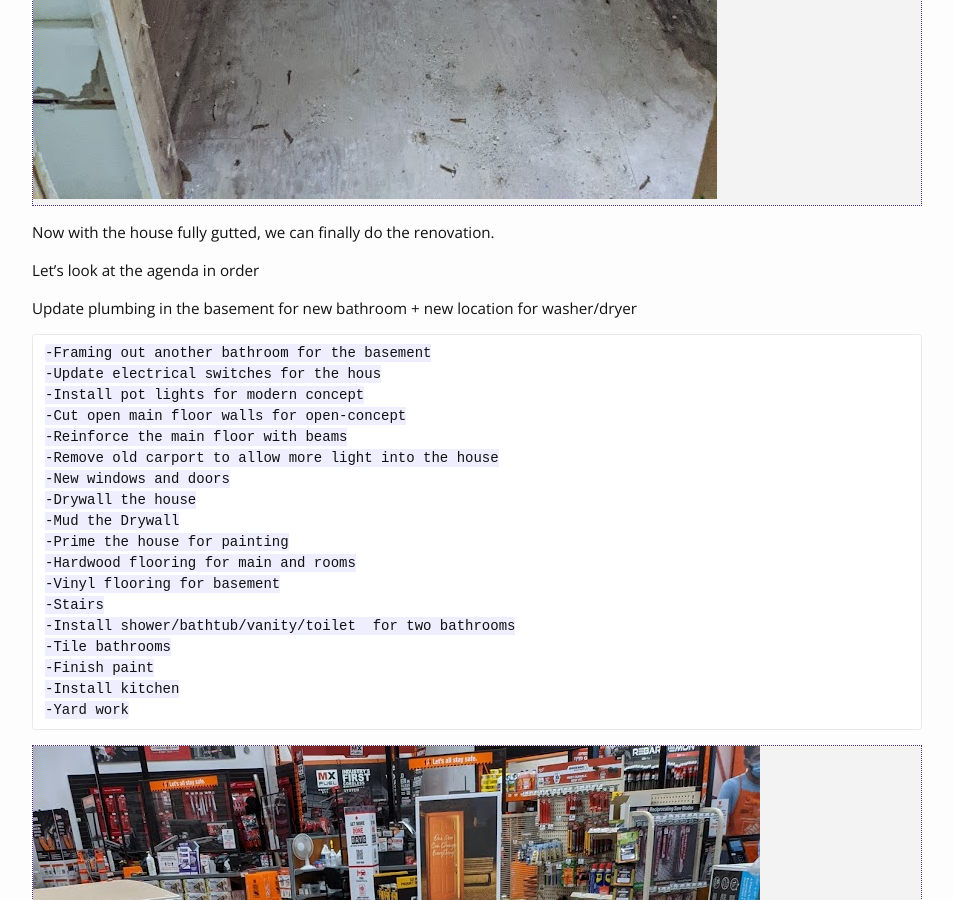
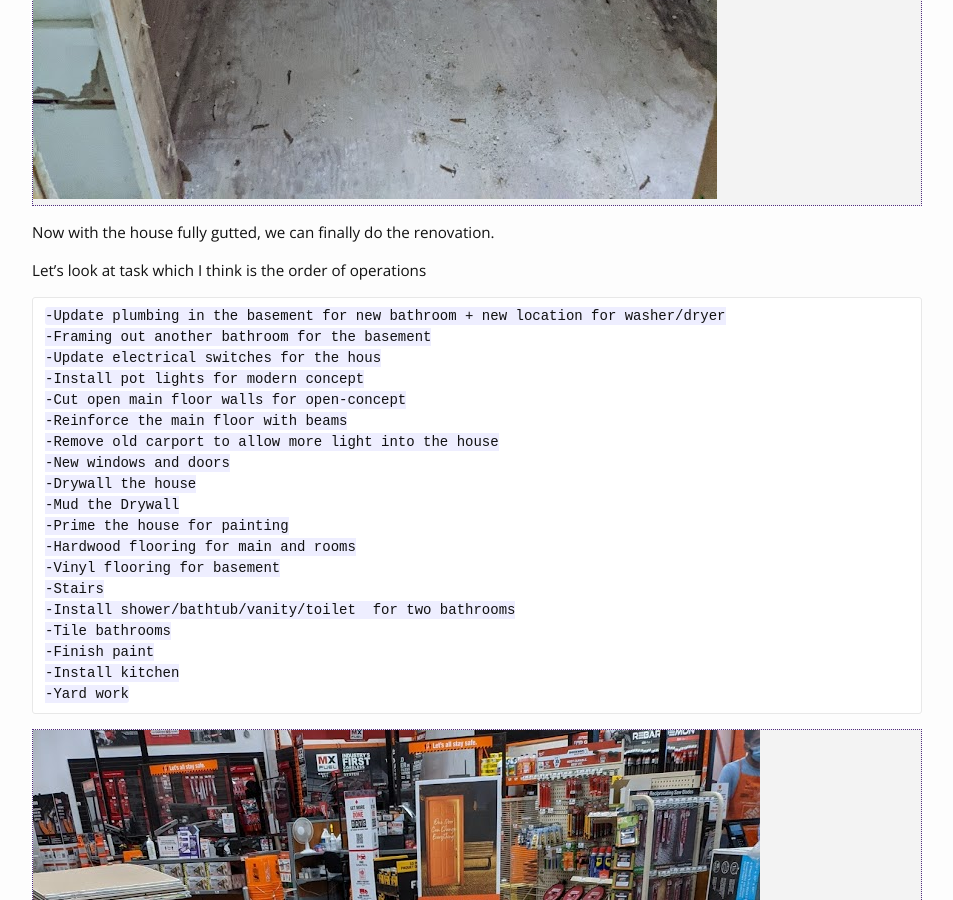
Before and after one commit to Zjtep/Zjtep.github.io, a Jekyll site: the page built from _posts/2021-01-10-house_reno.markdown, in a window 1280 px wide and 900 px high, scrolled down 33630 px. Shown: the whole window, without its empty margins (163-1116 px from the left). Built offline with Jekyll 4.4.1, drawn with Linux system fonts in a browser that asks for light colours.

```diff
--- a/_posts/2021-01-10-house_reno.markdown
+++ b/_posts/2021-01-10-house_reno.markdown
@@ -96,10 +96,9 @@ Once I have gotten a full look at the house after the cleanup, I decided the bes
 
 Now with the house fully gutted, we can finally do the renovation.
 
-Let's look at the agenda in order
+Let's look at task which I think is the order of operations
 
-Update plumbing in the basement for new bathroom + new location for washer/dryer
-
+    -Update plumbing in the basement for new bathroom + new location for washer/dryer
     -Framing out another bathroom for the basement
     -Update electrical switches for the hous
     -Install pot lights for modern concept
@@ -118,7 +117,6 @@ Update plumbing in the basement for new bathroom + new location for washer/dryer
     -Finish paint
     -Install kitchen
     -Yard work
-
 
 
 {% include image.html url="/images/house_39.jpg" caption="wood prices :(" width=900 align="center" %}
```
